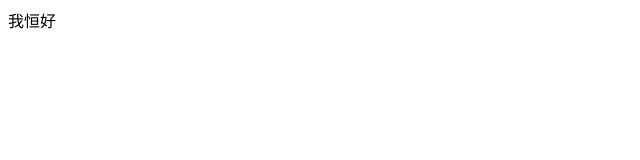
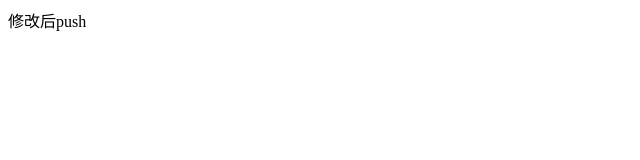
Before and after one commit to zhangyuanlong00/yyyy, a plain HTML site: page index.html in a window 1280 px wide. Shown: the full height of the page, 0-640 px from the left. Drawn offline with Linux system fonts and the light colour scheme.

Commit message:
我修改了

```diff
--- a/index.html
+++ b/index.html
@@ -4,7 +4,7 @@
 	<title></title>
 </head>
 <body>
-	<div>我恒好
+	<div>修改后push
 	</div>
 
 </body>
```
